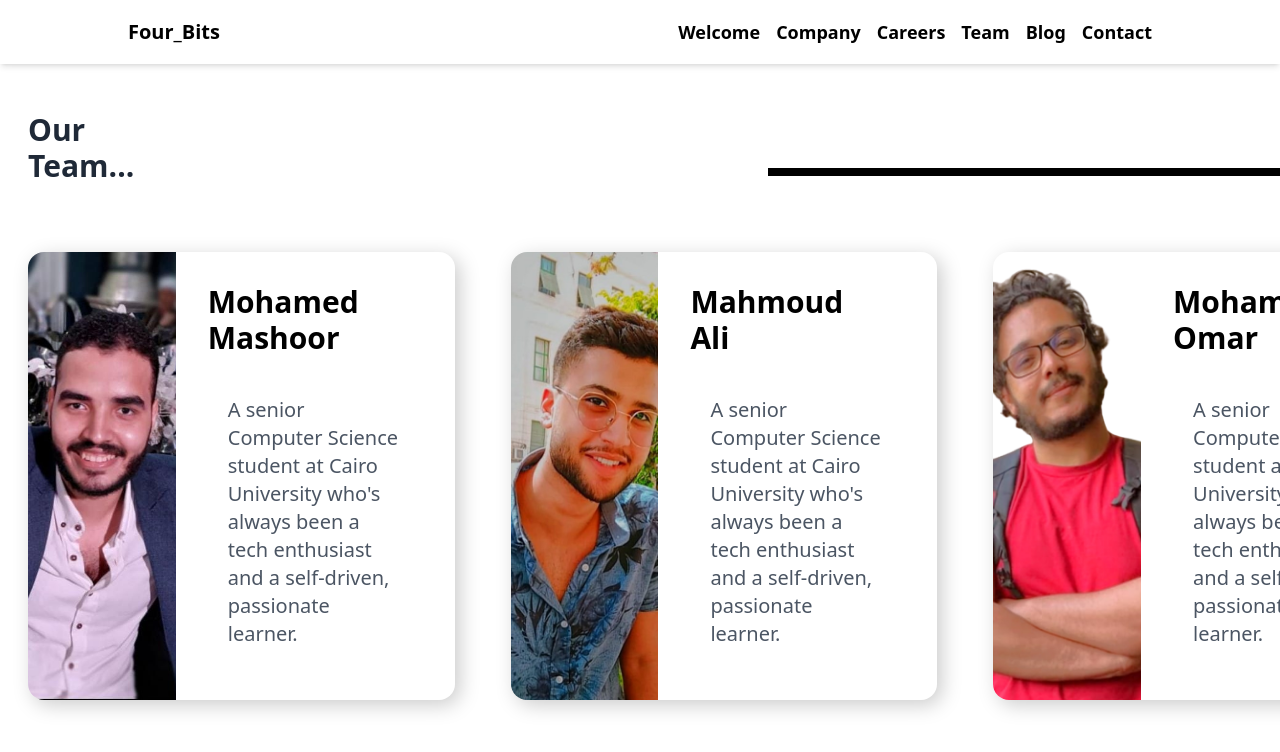
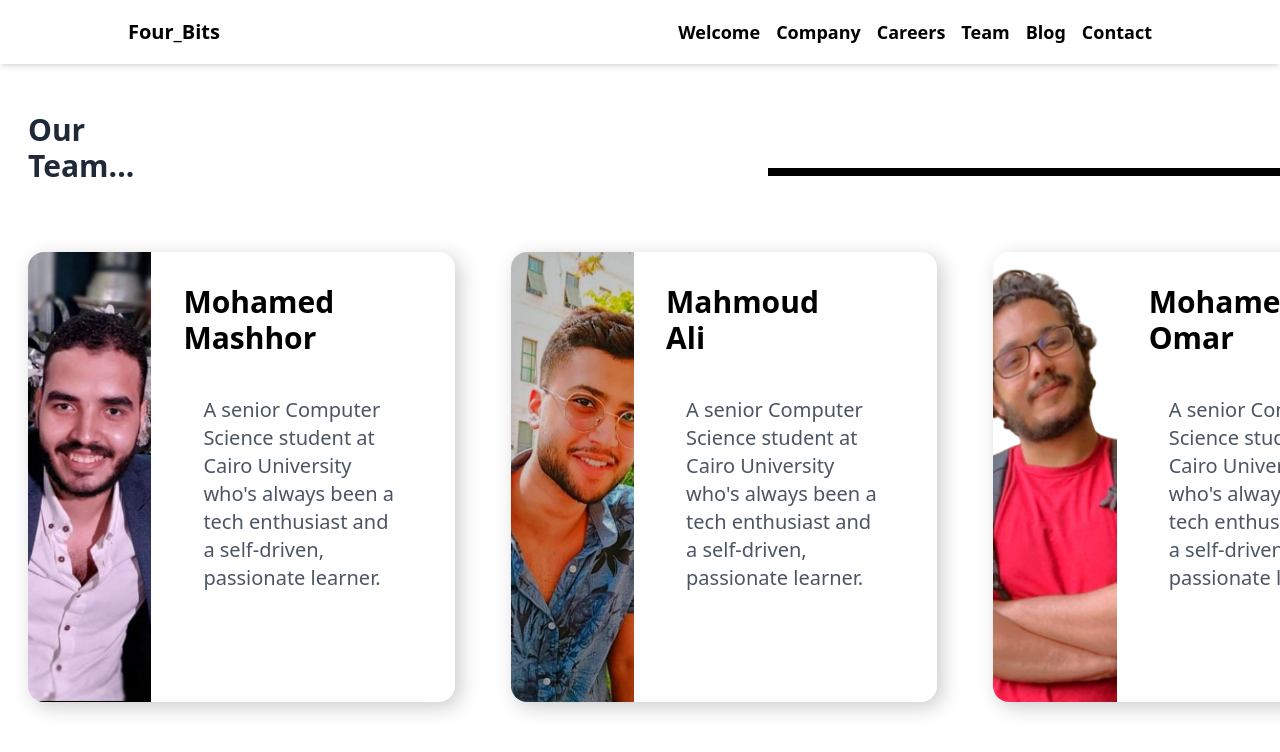
Before and after one commit to MahmoudMuhammedAli/4bits-portfolio, a Next.js app: page / in a window 1280 px wide. Shown: the top 752 px of the page. Built offline with nearby package versions, Linux system fonts and the light colour scheme.

Commit message:
animatedBox

```diff
--- a/components/TeamSection/Team.js
+++ b/components/TeamSection/Team.js
@@ -2,6 +2,7 @@ import React from "react";
 import TeamCard from "./TeamCard";
 import Lottie from "lottie-react";
 import swipe from "../../assets/swipe.json";
+
 
 import Bebo from "../../assets/img/Bebo.jpeg";
 import Mahmoud from "../../assets/img/Mahmoud.jpeg";
@@ -12,7 +13,7 @@ export default function Team() {
   const [hideMouseDetect, setMouseDetect] = React.useState(false);
     const dataMapping = [
       {
-        name: "Mohamed Mashoor",
+        name: "Mohamed Mashhor",
         pics:  Mashoor ,
         description:
           "A senior Computer Science student at Cairo University who's always been a tech enthusiast and a self-driven, passionate learner.",
@@ -43,7 +44,7 @@ export default function Team() {
         <div className="border-b-8 border-black w-[40vw] mb-4"></div>
       </div>
       <div className="flex items-center justify-start 2xl:justify-center">
-        <div className="overflow-y-hidden flex flex-row overflow-x-auto items-center w-full py-10 scrollbar-thin scrollbar-thumb-sec">
+        <div className="overflow-y-hidden flex flex-row overflow-x-auto items-center w-full py-10 scrollbar-thin scrollbar-thumb-prim">
           {dataMapping.map((item, index) => {
             return (
               <TeamCard
@@ -55,7 +56,7 @@ export default function Team() {
             );
           })}
 
-          <div className="absolute bottom-[20%] h-44 w-72 rounded-3xl bg-prim z-[-100] duration-100 animate-[animateBox_10s_ease-in-out_infinite_alternate]"></div>
+          <div className="absolute bottom-[20%] h-44 w-[20vw] rounded-3xl bg-prim z-[-100] animate-[animateBox_10s_ease-in-out_infinite_alternate] duration-100"></div>
           <div
             className={`absolute flex justify-center items-center w-full h-[100%] sm:hidden ${
               hideMouseDetect && "hidden"
--- a/components/TeamSection/TeamCard.js
+++ b/components/TeamSection/TeamCard.js
@@ -3,10 +3,10 @@ import Image from "next/image";
 
 export default function TeamCard(props) {
   return (
-    <div className="bg-white flex flex-shrink-0 mx-7 w-[130vw] sm:w-full md:w-10/12 lg:w-6/12 xl:w-4/12 2xl:w-3/12 max-h rounded-2xl"
+    <div className="bg-white flex items-stretch grow flex-shrink-0 mx-7 w-[130vw] sm:w-full md:w-10/12 lg:w-6/12 xl:w-4/12 2xl:w-3/12 max-h rounded-2xl"
       style={{boxShadow: "5px 5px 20px #ccc"}}
     >
-      <div className="flex mim-h-full w-[200%]">
+      <div className="flex h-[450px] w-[150%]">
         <Image src={props.imageSrc} className="object-cover rounded-l-2xl" />
       </div>
       <div className="flex flex-col p-8">
--- a/tailwind.config.js
+++ b/tailwind.config.js
@@ -13,7 +13,7 @@ module.exports = {
       keyframes: {
         animateBox: {
           from: { transform: "translateX(0px)" },
-          to: { transform: "translateX(70vw)" },
+          to: { transform: "translateX(80vw)" },
         },
       },
     },
```
Also changed, not shown: 2 other files (tests, documents, lock files or other folders).
